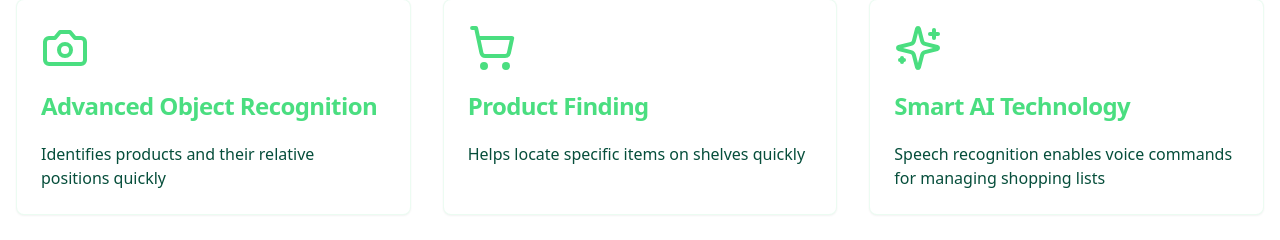
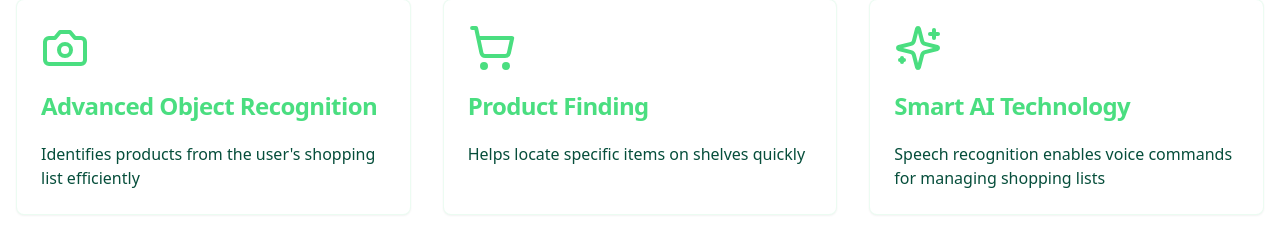
Before and after one commit to bogdanSgithub/conuhacks, a React (Vite) app: page / in a window 1280 px wide. Shown: the part 817-1057 px from the top of the page. Built offline with nearby package versions, Linux system fonts and the light colour scheme.

Commit message:
Update feature description for object recognition
Changed the description of the "Advanced Object Recognition" feature to specify that it "Identifies products from the user's shopping list efficiently."
[skip gpt_engineer]

```diff
--- a/src/components/Features.tsx
+++ b/src/components/Features.tsx
@@ -4,7 +4,7 @@ import { Card, CardContent, CardHeader, CardTitle } from "@/components/ui/card";
 const features = [
   {
     title: "Advanced Object Recognition",
-    description: "Identifies products and their relative positions quickly",
+    description: "Identifies products from the user's shopping list efficiently",
     icon: Camera,
   },
   {
```
